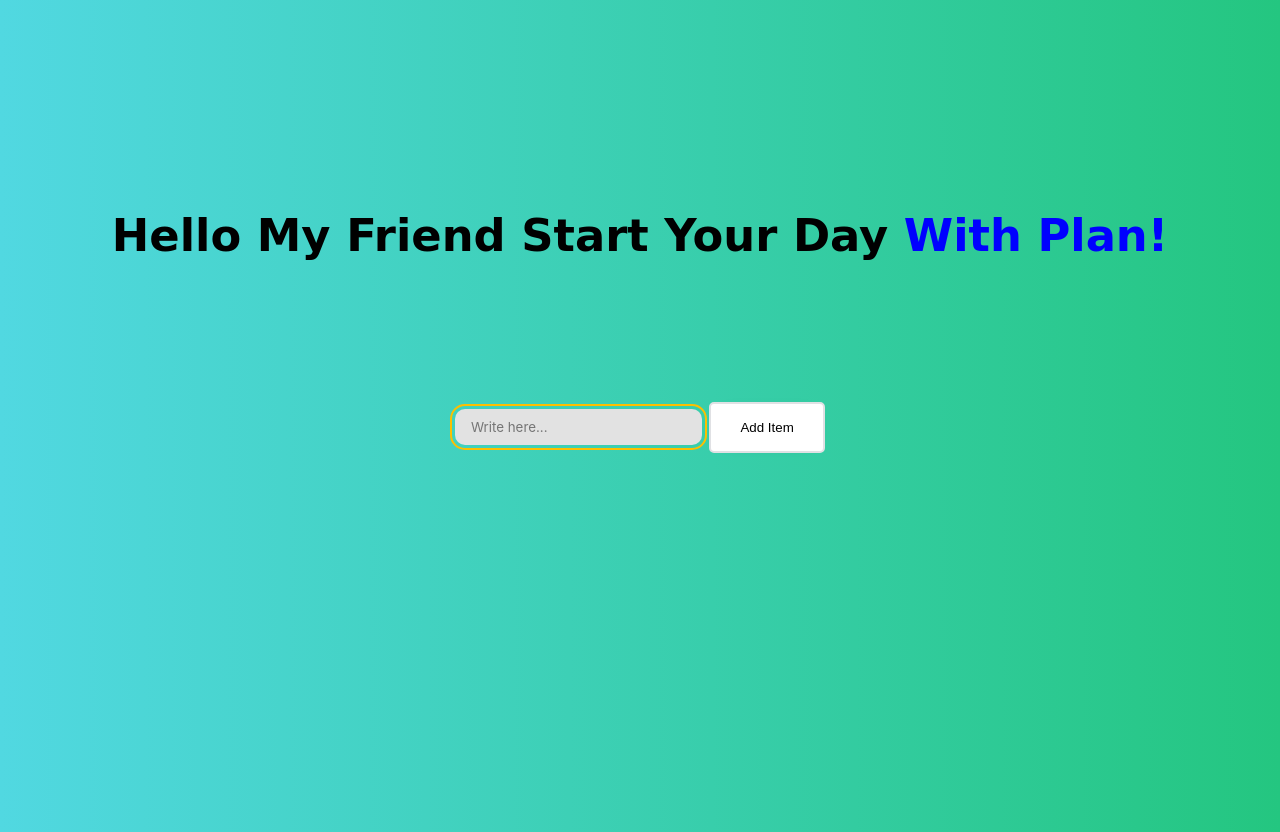
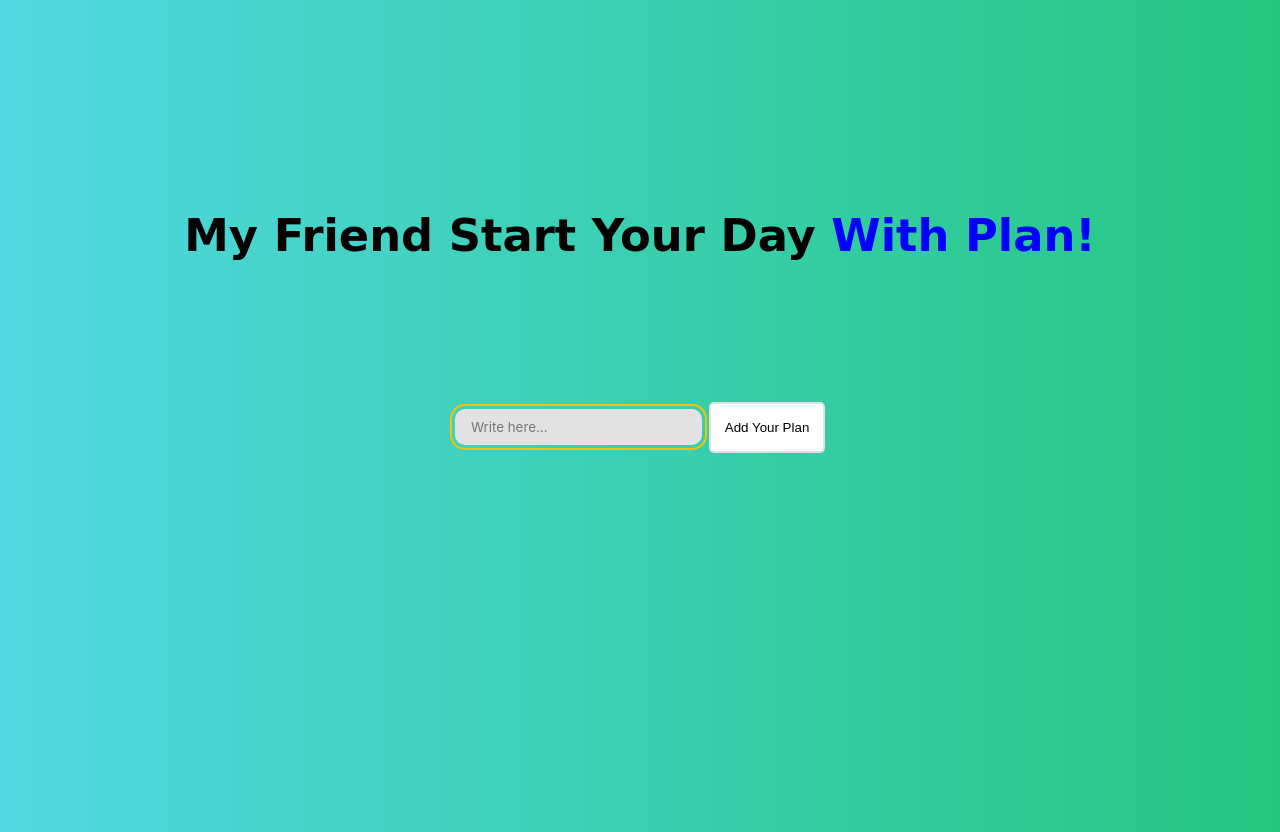
Before and after one commit to ahmadisepehr123/hadafam, a plain HTML site: page Indexx.html in a window 1280 px wide. Drawn offline with Linux system fonts and the light colour scheme.

Commit message:
changing button

```diff
--- a/Indexx.html
+++ b/Indexx.html
@@ -10,10 +10,10 @@
 </head>
 <body>
     <header></header>
-    <h1 id="h1">Hello My Friend Start Your Day <span>With Plan!</span></h1>
+    <h1 id="h1">My Friend Start Your Day <span>With Plan!</span></h1>
         <div class="inbu">
     <input type="text" placeholder="Write here..." name="text" class="input" id="userinput">
-    <button id="button">Add Item</button>
+    <button id="button">Add Your Plan</button>
 </div>
     <div id="loading">
         <h1>Is Looding...</h1>
```
